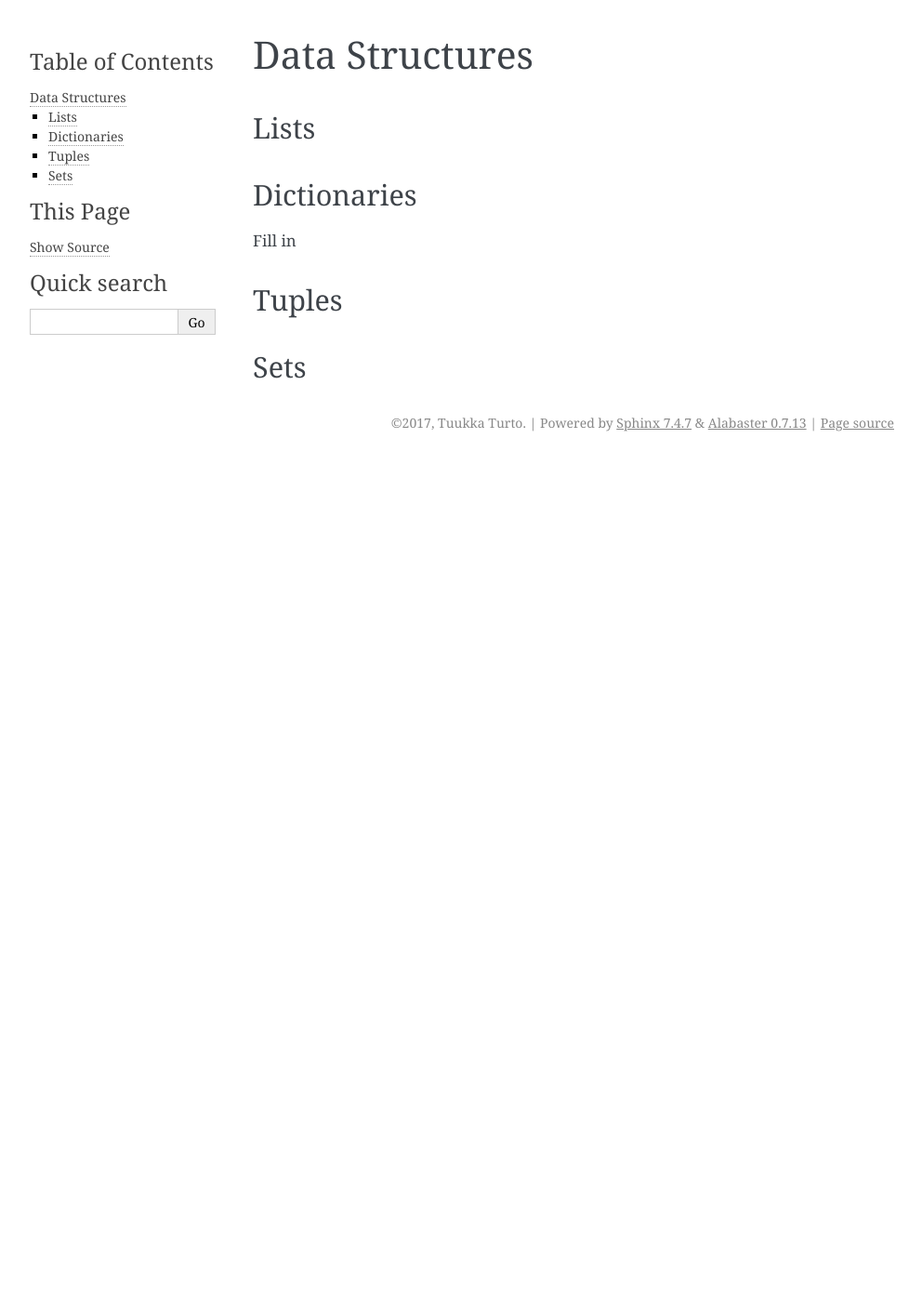
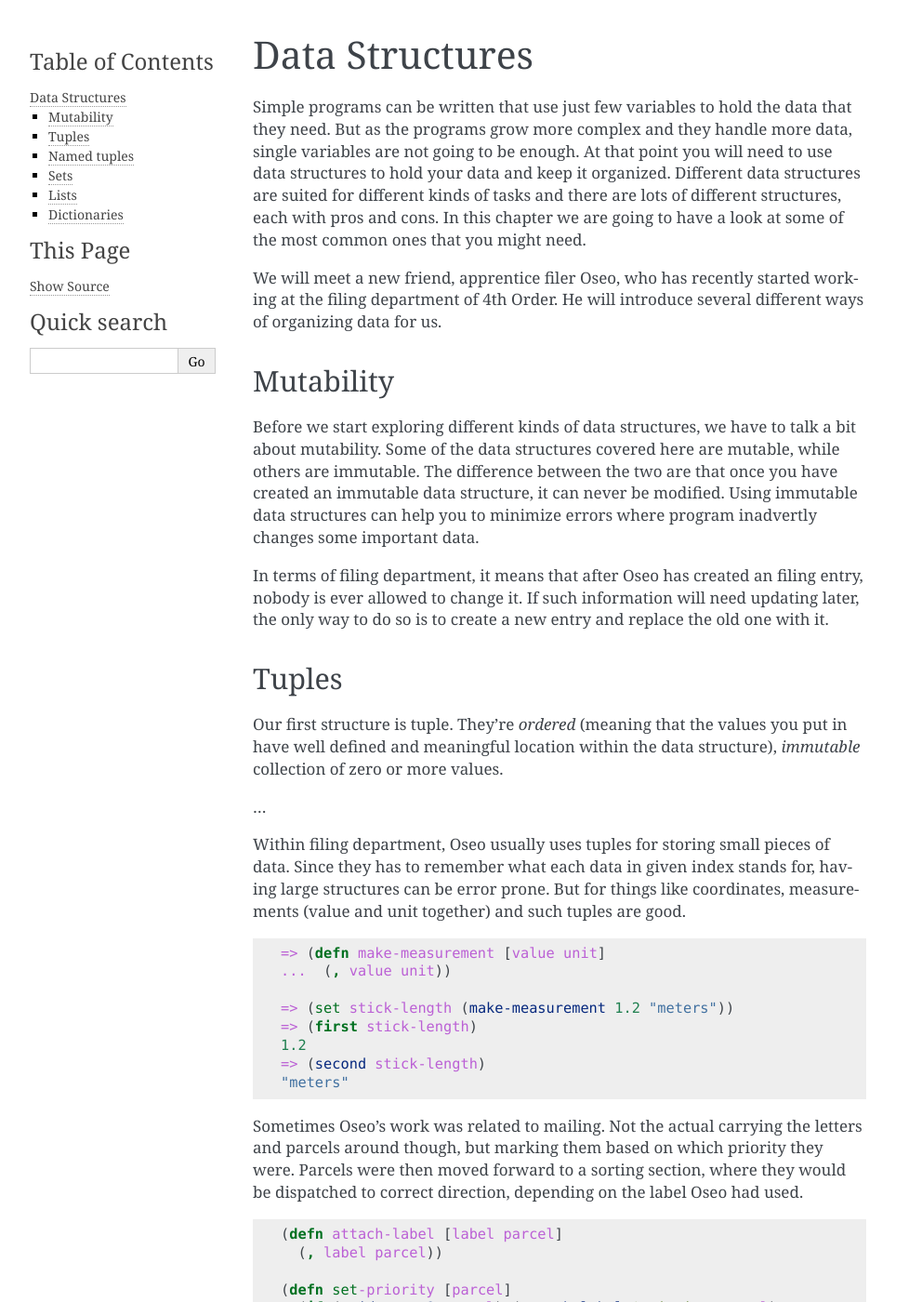
Before and after one commit to tuturto/hy-files, a Sphinx documentation site: the page built from doc/source/data_structures.rst, in a window 1280 px wide and 1400 px high. Shown: the whole window at 93% size, without its empty margins (148-1140 px from the left). Built offline with Sphinx 7.4.7, drawn with Linux system fonts in a browser that asks for light colours; some of the changed text lies outside the part shown.

Commit message:
Expand on data structures

```diff
--- a/doc/source/data_structures.rst
+++ b/doc/source/data_structures.rst
@@ -1,18 +1,123 @@
 Data Structures
 ===============
+
+Simple programs can be written that use just few variables to hold the data
+that they need. But as the programs grow more complex and they handle more
+data, single variables are not going to be enough. At that point you will
+need to use data structures to hold your data and keep it organized. Different
+data structures are suited for different kinds of tasks and there are lots
+of different structures, each with pros and cons. In this chapter we are
+going to have a look at some of the most common ones that you might need.
+
+We will meet a new friend, apprentice filer Oseo, who has recently started
+working at the filing department of 4th Order. He will introduce several
+different ways of organizing data for us.
+
+.. index::
+   single: datastructures; mutability
+.. _data-structures-mutability:
+
+Mutability
+----------
+
+Before we start exploring different kinds of data structures, we have to talk
+a bit about mutability. Some of the data structures covered here are mutable,
+while others are immutable. The difference between the two are that once you
+have created an immutable data structure, it can never be modified. Using
+immutable data structures can help you to minimize errors where program
+inadvertly changes some important data.
+
+In terms of filing department, it means that after Oseo has created an filing
+entry, nobody is ever allowed to change it. If such information will need
+updating later, the only way to do so is to create a new entry and replace the
+old one with it.
+
+.. index::
+   single: datastructures; tuple
+.. _data-structures-tuples:
+
+Tuples
+------
+
+Our first structure is tuple. They're *ordered* (meaning that the values you put
+in have well defined and meaningful location within the data structure),
+*immutable* collection of zero or more values.
+
+...
+
+Within filing department, Oseo usually uses tuples for storing small pieces of
+data. Since they has to remember what each data in given index stands for,
+having large structures can be error prone. But for things like coordinates,
+measurements (value and unit together) and such tuples are good.
+
+.. code-block:: hylang
+
+   => (defn make-measurement [value unit]
+   ...  (, value unit))
+
+   => (set stick-length (make-measurement 1.2 "meters"))
+   => (first stick-length)
+   1.2
+   => (second stick-length)
+   "meters"
+
+Sometimes Oseo's work was related to mailing. Not the actual carrying the
+letters and parcels around though, but marking them based on which priority
+they were. Parcels were then moved forward to a sorting section, where they
+would be dispatched to correct direction, depending on the label Oseo had used.
+
+.. code-block:: hylang
+
+  (defn attach-label [label parcel]
+    (, label parcel))
+
+  (defn set-priority [parcel]
+    (if (paid-extra? parcel) (attach-label 'priority parcel)
+        (vip-customer? parcel) (attach-label 'priority parcel)
+        (no-postage-paid? parcel) (attach-label 'snail parcel)
+        (attach-label 'regular parcel)))
+
+  (defn dispatch-by-priority [tagged-parcel]
+    (setv (, speed parcel) tagged-parcel)
+    (if (= speed 'priority) (send-immediately parcel)
+        (= speed 'regular) (send-evening parcel)
+        (send-later parcel)))
+
+.. index::
+   single: tuple; destructuring
+
+Notice how *dispatch-by-priority* deftly takes apart tuple of two items and
+assigns them to local variables with one *setv*. This is called destructuring
+and is useful technique. It allows you to take a tuple or list (which we will
+cover a bit later in :ref:`data-structures-lists`) and assign each individual
+element to a variable. Amount of symbol names in first tuple have to match to
+the amount of elements in the second one, otherwise an error will be reported.
+
+
+.. index::
+   single: datastructures; named tuple
+.. _data-structures-named-tuples:
+
+Named tuples
+------------
+
+.. index::
+   single: datastructures; set
+.. _data-structures-sets:
+
+Sets
+----
+
+.. index::
+   single: datastructures; list
+.. _data-structures-lists:
 
 Lists
 -----
 
+.. index::
+   single: datastructures; dictionary
 .. _data-structures-dictionaries:
 
 Dictionaries
 ------------
-
-Fill in
-
-Tuples
-------
-
-Sets
-----
```
Also changed, not shown: doc/source/control_structures.rst (+8 -4 lines), doc/source/functions.rst (+8 -1 lines), doc/source/variables.rst (+7 -0 lines).
